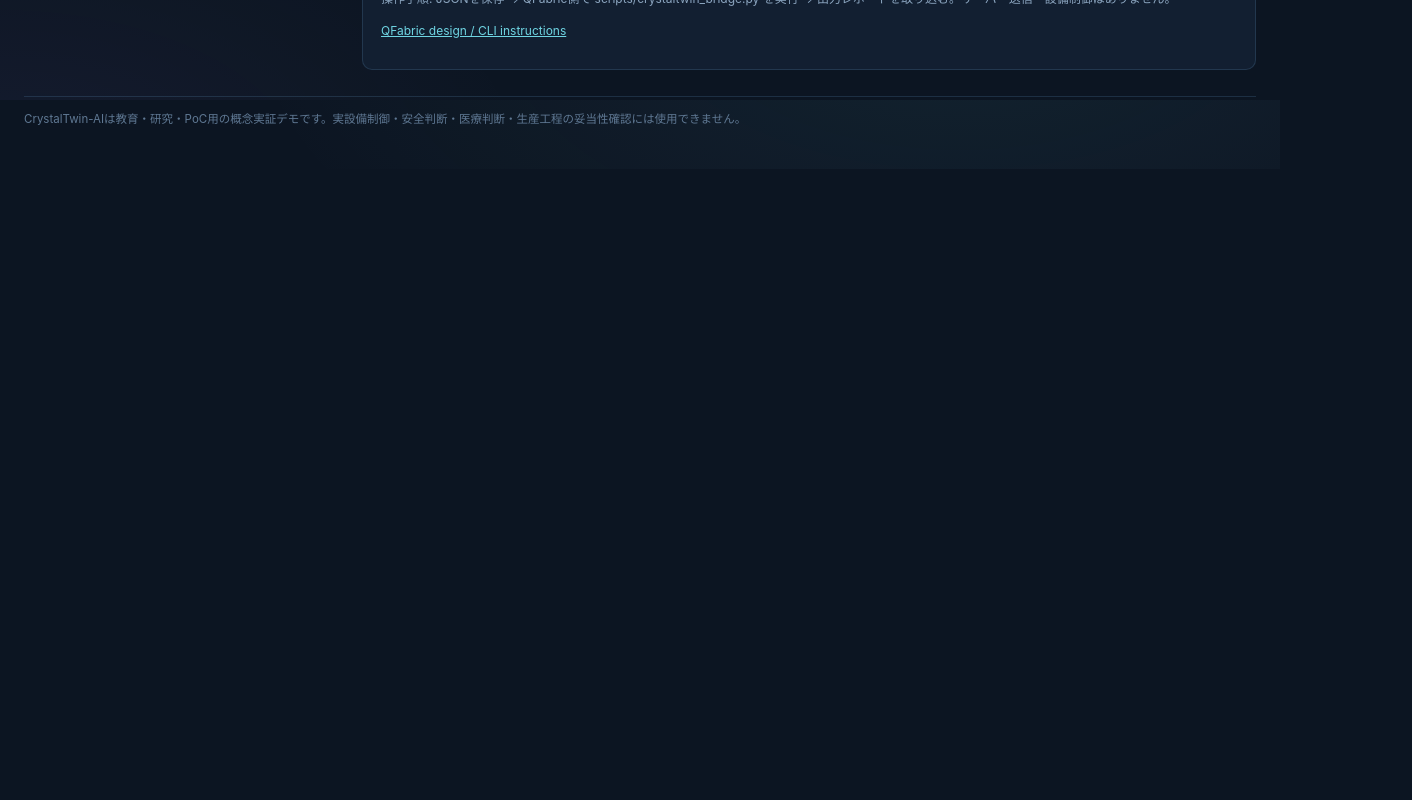
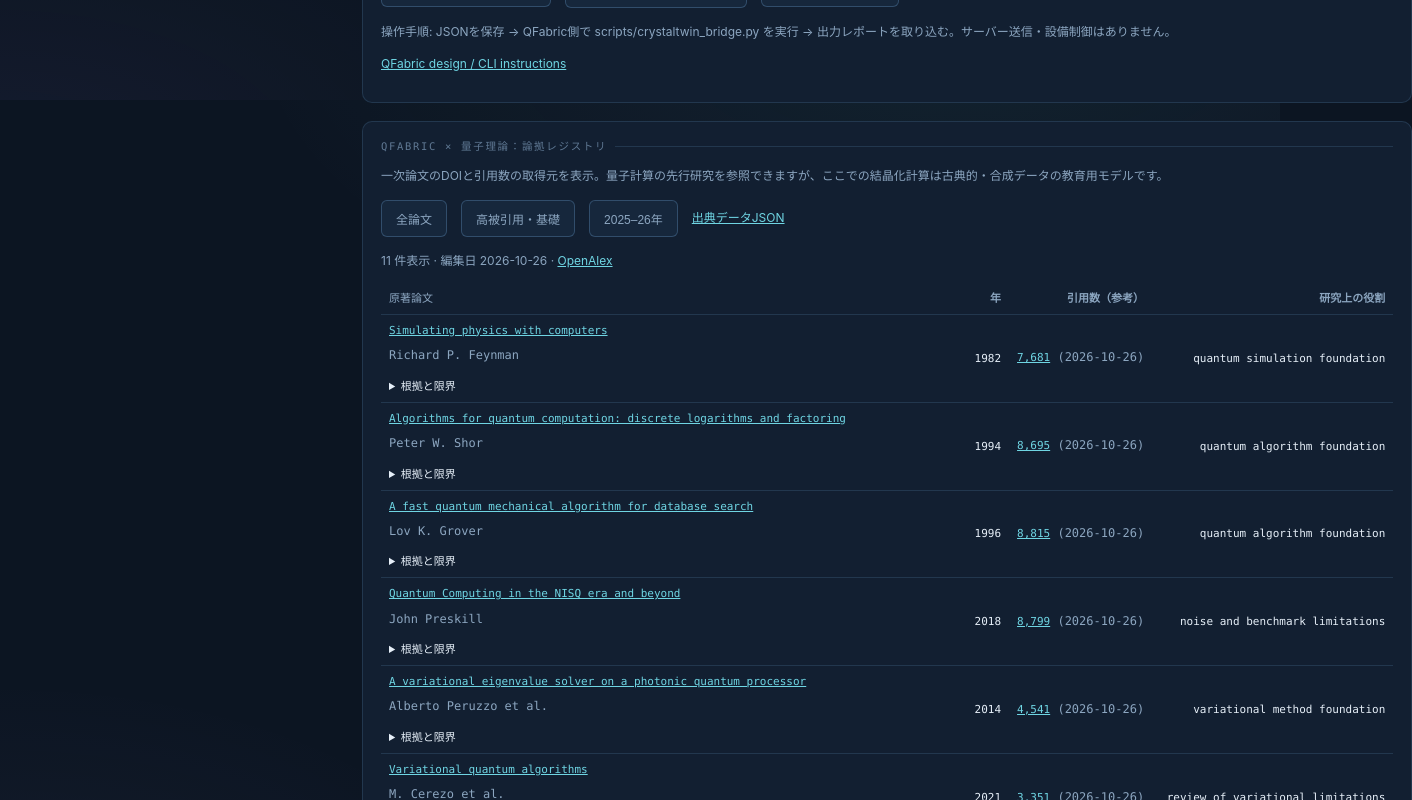
Before and after one commit to Takzin1/crystaltwinai, a Next.js app: page / in a window 1280 px wide. Shown: the part 1500-2300 px from the top of the page, 1412 px wide, since content can reach past the window. Before the commit the page ends 1669 px from the top, so only its background shows below. Built offline with nearby package versions, Linux system fonts and the light colour scheme.

Commit message:
feat: mount quantum theory evidence browser alongside QFabric research bridge

```diff
--- a/src/app/page.tsx
+++ b/src/app/page.tsx
@@ -18,6 +18,7 @@ import CrystalViz from "@/components/CrystalViz";
 import DatasetPanel from "@/components/DatasetPanel";
 import ResearchDatasetPanel from "@/components/ResearchDatasetPanel";
 import QFabricBridgePanel from "@/components/QFabricBridgePanel";
+import QuantumTheoryEvidencePanel from "@/components/QuantumTheoryEvidencePanel";
 
 export default function Home() {
   const [lang, setLang] = useState<LanguageCode>("ja");
@@ -100,6 +101,7 @@ export default function Home() {
           <DatasetPanel lang={lang} simulated={result.series} input={result.input} />
           <ResearchDatasetPanel lang={lang} />
           <QFabricBridgePanel lang={lang} result={result} />
+          <QuantumTheoryEvidencePanel lang={lang} />
         </main>
       </div>
 
```
